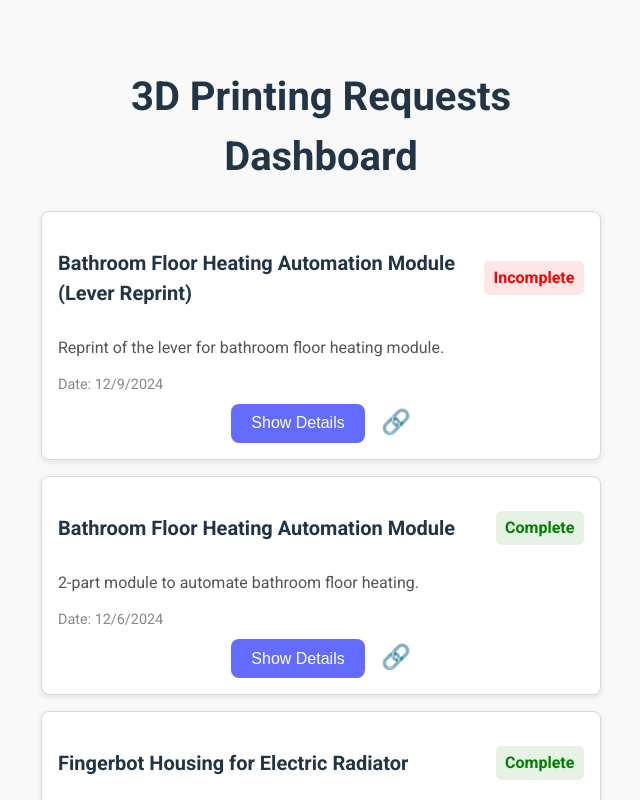
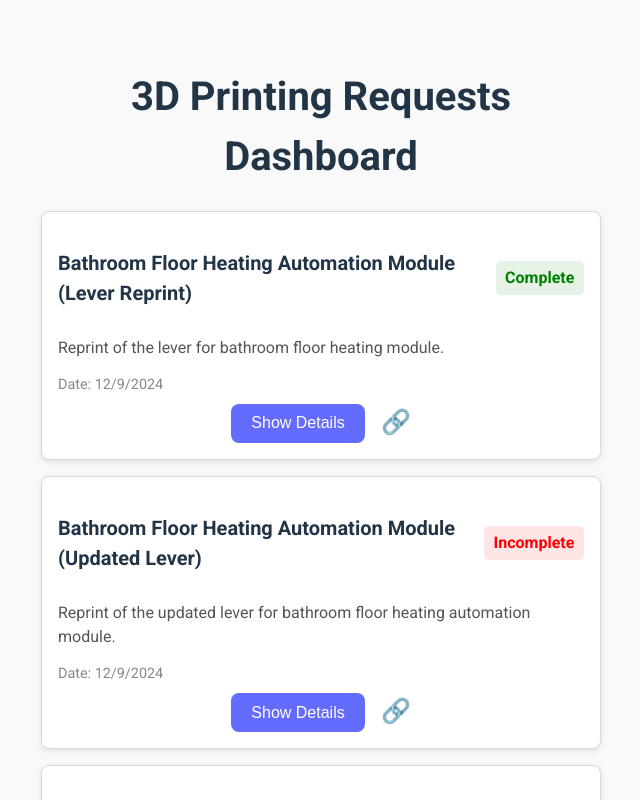
Before and after one commit to nejckovacic/3d-requests-dashboard, a Vue app: page / in a window 1280 px wide. Shown: the top 800 px of the page, without its empty margins (319-959 px from the left). Built offline with nearby package versions, Linux system fonts and the light colour scheme.

Commit message:
added a new request (id 5)

```diff
--- a/src/components/RequestList.vue
+++ b/src/components/RequestList.vue
@@ -147,6 +147,34 @@ export default {
 - Design Export: Accessible via the following link for manufacturing:<br>
 <a href="https://cad.onshape.com/documents/fec1792d1ba7c8375931ca82/w/9c8474954c368ab498207504/e/06f893a5d03aa683a2329f9e?renderMode=0&uiState=6750fefba5c0872f8c06c771" target="_blank">View Design</a><br><br>
 `,
+                    status: true,
+                    link: "https://cad.onshape.com/documents/fec1792d1ba7c8375931ca82/w/9c8474954c368ab498207504/e/06f893a5d03aa683a2329f9e?renderMode=0&uiState=6750fefba5c0872f8c06c771",
+                    date: "2024-12-09"
+                },
+                {
+                    id: 5,
+                    name: "Bathroom Floor Heating Automation Module (Updated Lever)",
+                    description: "Reprint of the lever for the bathroom floor heating automation module after design modifications to correct issues with the previous print.",
+                    shortDescription: "Reprint of the updated lever for bathroom floor heating automation module.",
+                    longDescription: `
+<strong>3D Printing Factory Order Slip</strong><br>
+<strong>Client:</strong> Nejc Kovačič<br>
+<strong>Order ID:</strong> BFH-2024-006<br><br>
+
+<strong>Item Details:</strong><br>
+<strong>Product Name:</strong> Bathroom Floor Heating Automation Module<br>
+<strong>Parts:</strong> 1 (Updated Lever)<br>
+<strong>Material:</strong> PLA (preferred white or closest available shade)<br>
+<strong>Color:</strong> Preferably white<br>
+<strong>Function:</strong> Reprinting the updated lever component for the module. The design has been modified to address dimensional inaccuracies observed in the previous print.<br><br>
+
+<strong>Production Specifications:</strong><br>
+- **Quantity:** 1 (Updated Lever)<br>
+- **Design Focus:** Ensure the updated dimensions allow proper integration with the existing module components (base and cover).<br>
+- **Design Export:** Accessible via the following link for manufacturing:<br>
+<a href="https://cad.onshape.com/documents/fec1792d1ba7c8375931ca82/w/9c8474954c368ab498207504/e/06f893a5d03aa683a2329f9e?renderMode=0&uiState=6750fefba5c0872f8c06c771" target="_blank">View Updated Design</a><br><br>
+<strong>Note:</strong> This order focuses on the updated lever design. Dimensional accuracy and functional fit remain the priorities for testing.
+`,
                     status: false,
                     link: "https://cad.onshape.com/documents/fec1792d1ba7c8375931ca82/w/9c8474954c368ab498207504/e/06f893a5d03aa683a2329f9e?renderMode=0&uiState=6750fefba5c0872f8c06c771",
                     date: "2024-12-09"
```
